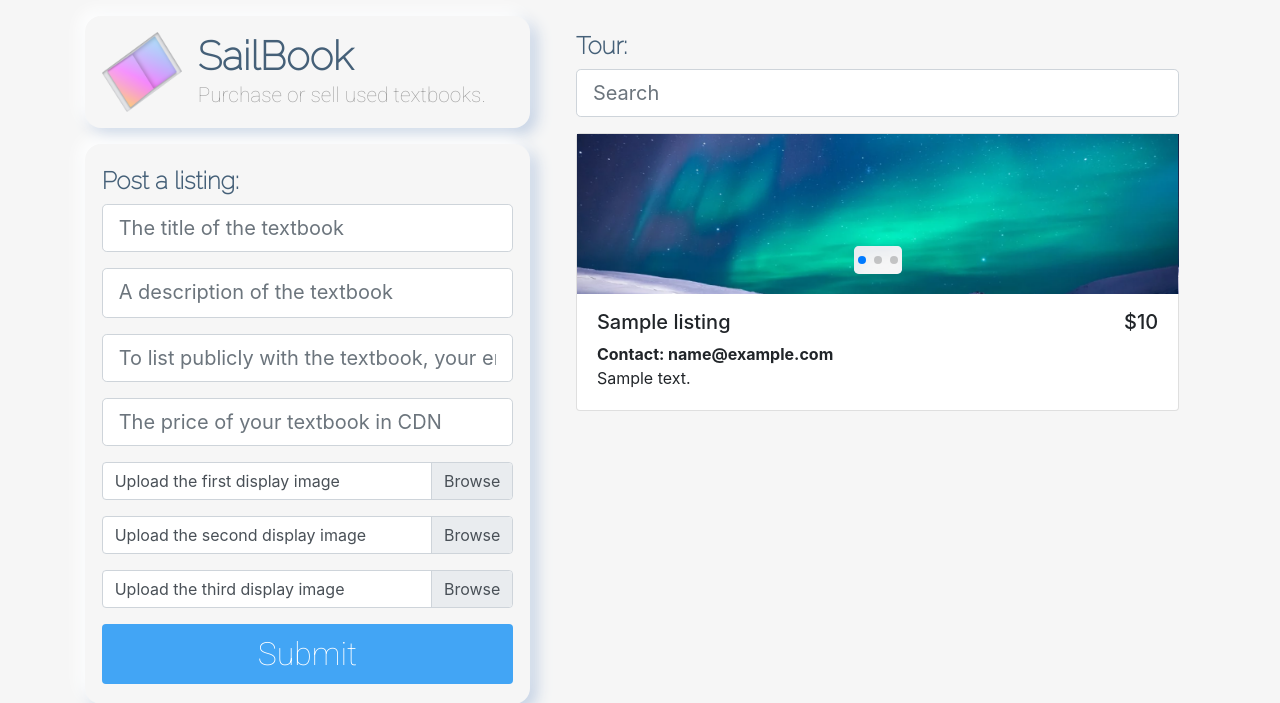
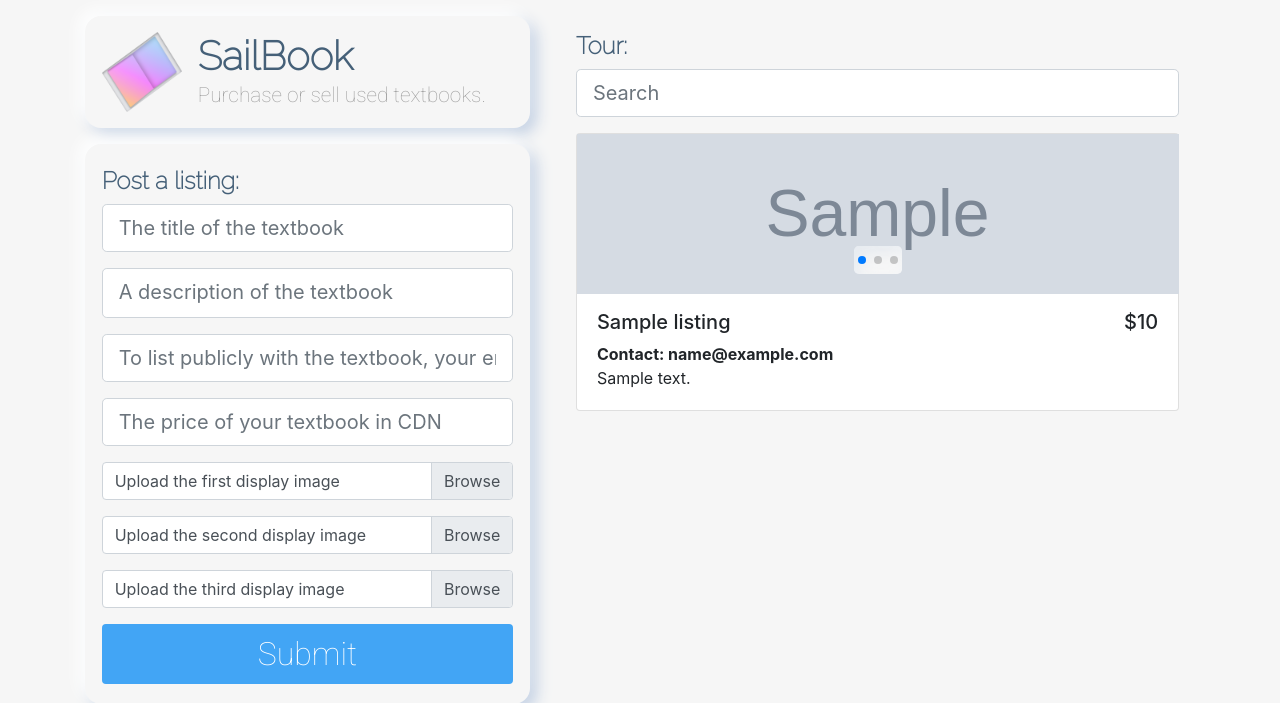
Before and after one commit to Milo-Goodfellow-Work/Sail_Book, a Django app: page / in a window 1280 px wide. Shown: the top 703 px of the page. Run offline with Django 3.2, Linux system fonts and the light colour scheme; tables that the repository leaves empty hold one stand-in row (values such as "Sample post"); grey boxes marked "Sample" are stand-in pictures; some libraries are stand-ins or nearby versions.

Commit message:
Update entries so they show media, not static
Update entries so they show media, not static

```diff
--- a/single_page/templates/single_page/single_page.html
+++ b/single_page/templates/single_page/single_page.html
@@ -58,10 +58,9 @@
                     <div class="card listing">
                       <div class="swiper-container card-img top">
                         <div class="swiper-wrapper swiper-wrapper-contain">
-                          <div class="swiper-slide"><img class="listing-image" src="{% static 'single_page/images/slide_show_image_one.png' %}" /></div>
-                          <div class="swiper-slide"><img class="listing-image" src="{% static 'single_page/images/slide_show_image_one.png' %}" /></div>
-                          <div class="swiper-slide"><img class="listing-image" src="{% static 'single_page/images/slide_show_image_one.png' %}" /></div>
-                        </div>
+                          <div class="swiper-slide"><img class="listing-image" src="media/{{ listing.image_one }}" /></div>
+                          <div class="swiper-slide"><img class="listing-image" src="media/{{ listing.image_two }}" /></div>
+                          <div class="swiper-slide"><img class="listing-image" src="media/{{ listing.image_three }}" /></div>                        </div>
 
                         <div class="swiper-pagination"></div>
 
@@ -162,9 +161,9 @@
               <div class="card listing">
                 <div class="swiper-container card-img top">
                   <div class="swiper-wrapper swiper-wrapper-contain">
-                    <div class="swiper-slide"><img class="listing-image" src="{% static 'single_page/images/slide_show_image_one.png' %}" /></div>
-                    <div class="swiper-slide"><img class="listing-image" src="{% static 'single_page/images/slide_show_image_one.png' %}" /></div>
-                    <div class="swiper-slide"><img class="listing-image" src="{% static 'single_page/images/slide_show_image_one.png' %}" /></div>
+                    <div class="swiper-slide"><img class="listing-image" src="media/{{ listing.image_one }}" /></div>
+                    <div class="swiper-slide"><img class="listing-image" src="media/{{ listing.image_two }}" /></div>
+                    <div class="swiper-slide"><img class="listing-image" src="media/{{ listing.image_three }}" /></div>
                   </div>
 
                   <div class="swiper-pagination"></div>
```
